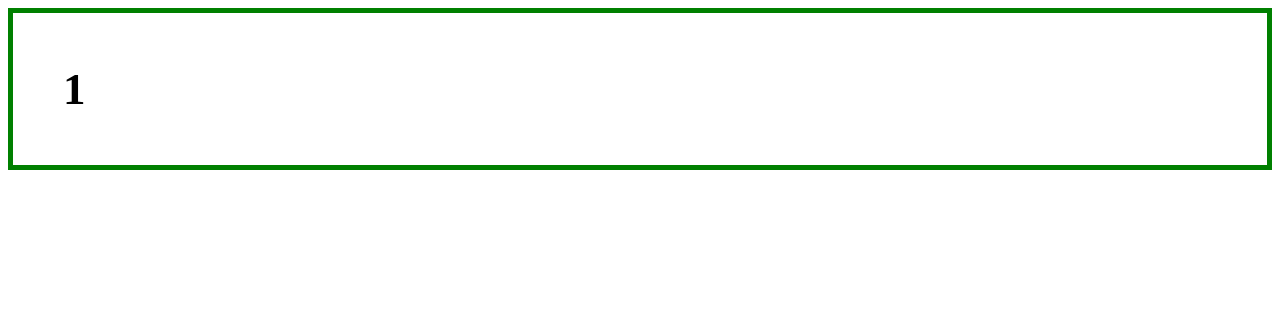
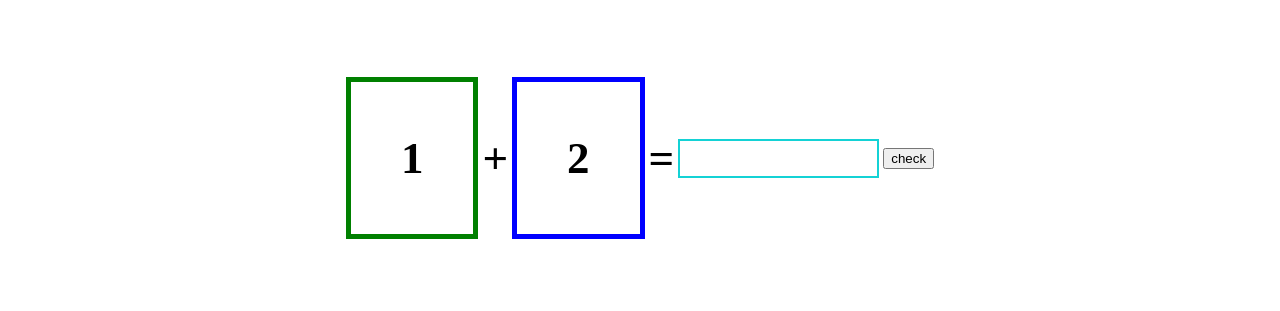
Before and after one commit to MrPikpikLol/JavaScriptExo, a plain HTML site: page ExercicesJs/MathAdditionApp/index.html in a window 1280 px wide. Drawn offline with Linux system fonts and the light colour scheme.

Commit message:
start MathAdditionApp

```diff
--- a/ExercicesJs/MathAdditionApp/index.html
+++ b/ExercicesJs/MathAdditionApp/index.html
@@ -9,10 +9,28 @@
   </head>
   <body>
     <div id="wrapper">
+    <table width="400" height="300" align="center">
+    <tr>
       <td>
         <div id="number1" style="font-size:45px;font-weight:bold;border:5px solid green;padding:50px;">1</div>
       </td>
-
+      <td>
+        <div style="font-size:45px;font-weight:bold;">+</div>
+      </td>
+      <td>
+        <div id="number1" style="font-size:45px;font-weight:bold;border:5px solid blue;padding:50px;">2</div>
+      </td>
+      <td>
+        <div style="font-size:45px;font-weight:bold;">=</div>
+      </td>
+      <td>
+        <input type="text" style="padding:10px;border:2px solid #14d2d5;"></input>
+      </td>
+      <td>
+        <input id="btn" type="button" value="check"></input>
+      </td>
+    </tr>
+    </table>
     </div>
     <script src="script.js"></script>
   </body>
```
